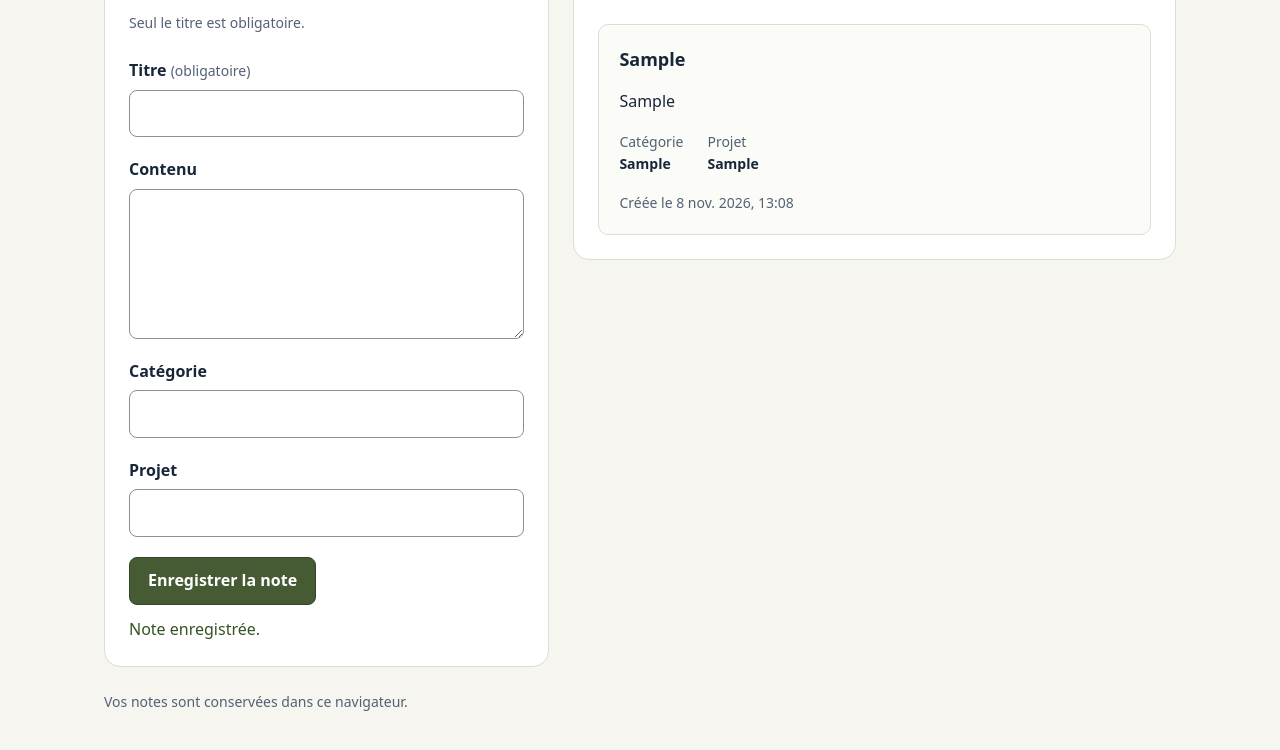
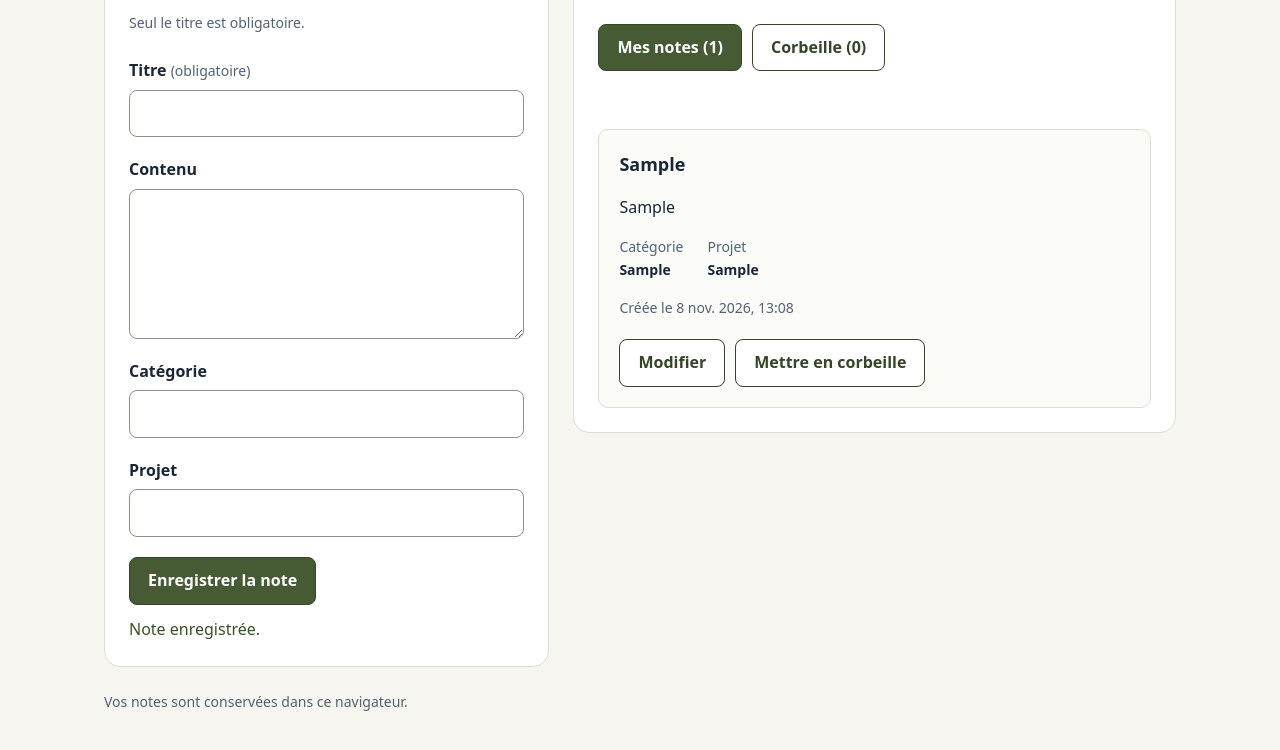
Before and after one commit to Kalu799/voicebot-banana, a React (Vite) app: page / in a window 1280 px wide. Both pictures are taken after typing "Sample", "Sample", "Sample", "Sample" into the empty fields and a click on the button "Enregistrer la note". Shown: the part 367-1117 px from the top of the page. Built offline with nearby package versions, Linux system fonts and the light colour scheme.

Commit message:
ADD modification et corbeille des notes dans l’interface

```diff
--- a/src/App.jsx
+++ b/src/App.jsx
@@ -4,10 +4,15 @@ import { useNotes } from './stores/useNotes.js'
 
 export default function App() {
   const { notes, chargement, erreur, rechargementRequis } = useNotes()
+  const [vue, setVue] = useState('actives')
+  const [confirmation, setConfirmation] = useState('')
   // filter produit une nouvelle liste : le tri ne modifie pas celle du store.
   const notesActives = notes
     .filter(note => note.deletedAt === null)
     .sort((a, b) => Date.parse(b.createdAt) - Date.parse(a.createdAt))
+  const notesSupprimees = notes
+    .filter(note => note.deletedAt !== null)
+    .sort((a, b) => Date.parse(b.deletedAt) - Date.parse(a.deletedAt))
 
   return (
     <main className="application">
@@ -35,17 +40,36 @@ export default function App() {
           <NoteForm />
         </section>
 
-        <section className="panneau" aria-labelledby="notes-actives"
+        <section className="panneau" aria-labelledby="notes-enregistrees"
           aria-busy={chargement}>
-          <h2 id="notes-actives">
-            Mes notes{!chargement && ` (${notesActives.length})`}
+          <h2 id="notes-enregistrees">
+            {vue === 'actives' ? 'Mes notes' : 'Corbeille'}
           </h2>
+          <div className="choix-vue" role="group" aria-label="Afficher les notes">
+            <button type="button" aria-pressed={vue === 'actives'}
+              onClick={() => setVue('actives')}>
+              Mes notes{!chargement && ` (${notesActives.length})`}
+            </button>
+            <button type="button" aria-pressed={vue === 'corbeille'}
+              onClick={() => setVue('corbeille')}>
+              Corbeille{!chargement && ` (${notesSupprimees.length})`}
+            </button>
+          </div>
+          <p className="confirmation" role="status">{confirmation}</p>
           {chargement ? (
             <p role="status">Chargement des notes…</p>
-          ) : rechargementRequis && notesActives.length === 0 ? (
+          ) : rechargementRequis && notes.length === 0 ? (
             <p>Rechargez la page pour retrouver vos notes.</p>
           ) : (
-            <NotesList notes={notesActives} />
+            <>
+              {/* Garder les listes montées préserve un brouillon lors du changement de vue. */}
+              <div hidden={vue !== 'actives'}>
+                <NotesList notes={notesActives} onConfirmer={setConfirmation} />
+              </div>
+              <div hidden={vue !== 'corbeille'}>
+                <NotesList notes={notesSupprimees} corbeille onConfirmer={setConfirmation} />
+              </div>
+            </>
           )}
         </section>
       </div>
@@ -54,3 +78,4 @@ export default function App() {
     </main>
   )
 }
+import { useState } from 'react'
--- a/src/components/NoteCard.jsx
+++ b/src/components/NoteCard.jsx
@@ -1,4 +1,54 @@
-export default function NoteCard({ note }) {
+import { useRef, useState } from 'react'
+import { useNotes } from '../stores/useNotes.js'
+import NoteForm from './NoteForm.jsx'
+
+export default function NoteCard({ note, onConfirmer = () => {} }) {
+  const { supprimerNote, restaurerNote, chargement, rechargementRequis } = useNotes()
+  const [edition, setEdition] = useState(false)
+  const [actionEnCours, setActionEnCours] = useState('')
+  const actionVerrouillee = useRef(false)
+  const enCorbeille = note.deletedAt !== null
+  const indisponible = chargement || rechargementRequis || Boolean(actionEnCours)
+
+  async function changerCorbeille() {
+    if (indisponible || actionVerrouillee.current) return
+
+    actionVerrouillee.current = true
+    setActionEnCours(enCorbeille ? 'restauration' : 'suppression')
+    onConfirmer('')
+
+    try {
+      if (enCorbeille) {
+        await restaurerNote(note.id)
+        onConfirmer('Note restaurée.')
+      } else {
+        await supprimerNote(note.id)
+        onConfirmer('Note mise en corbeille.')
+      }
+    } catch {
+      // App affiche l'erreur ; la carte reste à sa place si la sauvegarde échoue.
+    } finally {
+      actionVerrouillee.current = false
+      setActionEnCours('')
+    }
+  }
+
+  if (edition && !enCorbeille) {
+    return (
+      <article className="note note-edition">
+        <h3>Modifier la note</h3>
+        <NoteForm
+          note={note}
+          onAnnuler={() => setEdition(false)}
+          onEnregistre={() => {
+            setEdition(false)
+            onConfirmer('Note modifiée.')
+          }}
+        />
+      </article>
+    )
+  }
+
   return (
     <article className="note">
       <h3>{note.titre}</h3>
@@ -22,6 +72,33 @@ export default function NoteCard({ note }) {
           })}
         </time>
       </p>
+      {enCorbeille && (
+        <p className="note-date">
+          Mise en corbeille le{' '}
+          <time dateTime={note.deletedAt}>
+            {new Date(note.deletedAt).toLocaleString('fr-FR', {
+              dateStyle: 'medium', timeStyle: 'short',
+            })}
+          </time>
+        </p>
+      )}
+      <div className="actions-note">
+        {!enCorbeille && (
+          <button type="button" className="bouton-secondaire" disabled={indisponible}
+            onClick={() => {
+              onConfirmer('')
+              setEdition(true)
+            }}>
+            Modifier
+          </button>
+        )}
+        <button type="button" className="bouton-secondaire" disabled={indisponible}
+          onClick={changerCorbeille}>
+          {actionEnCours
+            ? enCorbeille ? 'Restauration…' : 'Mise en corbeille…'
+            : enCorbeille ? 'Restaurer' : 'Mettre en corbeille'}
+        </button>
+      </div>
     </article>
   )
 }
--- a/src/components/NoteForm.jsx
+++ b/src/components/NoteForm.jsx
@@ -1,4 +1,4 @@
-import { useRef, useState } from 'react'
+import { useId, useRef, useState } from 'react'
 import { useNotes } from '../stores/useNotes.js'
 
 const champsVides = {
@@ -8,9 +8,16 @@ const champsVides = {
   projet: '',
 }
 
-export default function NoteForm() {
-  const { ajouterNote, chargement, rechargementRequis } = useNotes()
-  const [champs, setChamps] = useState(champsVides)
+export default function NoteForm({ note = null, onAnnuler, onEnregistre }) {
+  const { ajouterNote, modifierNote, chargement, rechargementRequis } = useNotes()
+  const identifiant = useId()
+  // Initialiser le brouillon à l'ouverture ; les rendus suivants ne l'écrasent pas.
+  const [champs, setChamps] = useState(() => note ? {
+    titre: note.titre,
+    contenu: note.contenu,
+    categorie: note.categorie,
+    projet: note.projet,
+  } : champsVides)
   const [sauvegarde, setSauvegarde] = useState(false)
   const [confirmation, setConfirmation] = useState('')
   const soumissionEnCours = useRef(false)
@@ -32,9 +39,14 @@ export default function NoteForm() {
     setConfirmation('')
 
     try {
-      await ajouterNote(champs)
-      setChamps(champsVides)
-      setConfirmation('Note enregistrée.')
+      if (note) {
+        await modifierNote(note.id, champs)
+        onEnregistre?.()
+      } else {
+        await ajouterNote(champs)
+        setChamps(champsVides)
+        setConfirmation('Note enregistrée.')
+      }
     } catch {
       // App affiche l'erreur du store ; le formulaire conserve la saisie.
     } finally {
@@ -46,27 +58,37 @@ export default function NoteForm() {
   return (
     <form onSubmit={soumettre} aria-busy={sauvegarde}>
       <fieldset disabled={indisponible}>
-        <legend className="sr-only">Détails de la nouvelle note</legend>
+        <legend className="sr-only">
+          {note ? 'Modifier les détails de la note' : 'Détails de la nouvelle note'}
+        </legend>
 
-        <label htmlFor="note-titre">Titre <span>(obligatoire)</span></label>
-        <input id="note-titre" name="titre" value={champs.titre}
+        <label htmlFor={`${identifiant}-titre`}>Titre <span>(obligatoire)</span></label>
+        <input id={`${identifiant}-titre`} name="titre" value={champs.titre}
           onChange={changerChamp} required />
 
-        <label htmlFor="note-contenu">Contenu</label>
-        <textarea id="note-contenu" name="contenu" value={champs.contenu}
+        <label htmlFor={`${identifiant}-contenu`}>Contenu</label>
+        <textarea id={`${identifiant}-contenu`} name="contenu" value={champs.contenu}
           onChange={changerChamp} rows={5} />
 
-        <label htmlFor="note-categorie">Catégorie</label>
-        <input id="note-categorie" name="categorie" value={champs.categorie}
+        <label htmlFor={`${identifiant}-categorie`}>Catégorie</label>
+        <input id={`${identifiant}-categorie`} name="categorie" value={champs.categorie}
           onChange={changerChamp} />
 
-        <label htmlFor="note-projet">Projet</label>
-        <input id="note-projet" name="projet" value={champs.projet}
+        <label htmlFor={`${identifiant}-projet`}>Projet</label>
+        <input id={`${identifiant}-projet`} name="projet" value={champs.projet}
           onChange={changerChamp} />
 
-        <button type="submit">
-          {sauvegarde ? 'Enregistrement…' : 'Enregistrer la note'}
-        </button>
+        <div className="actions-note">
+          <button type="submit">
+            {sauvegarde ? 'Enregistrement…'
+              : note ? 'Enregistrer les modifications' : 'Enregistrer la note'}
+          </button>
+          {note && (
+            <button type="button" className="bouton-secondaire" onClick={onAnnuler}>
+              Annuler
+            </button>
+          )}
+        </div>
       </fieldset>
       <p className="confirmation" role="status">{confirmation}</p>
     </form>
--- a/src/components/NotesList.jsx
+++ b/src/components/NotesList.jsx
@@ -1,10 +1,11 @@
 import NoteCard from './NoteCard.jsx'
 
-export default function NotesList({ notes }) {
+export default function NotesList({ notes, corbeille = false, onConfirmer }) {
   if (notes.length === 0) {
     return (
       <p className="liste-vide">
-        Aucune note pour le moment. Créez votre première note avec le formulaire.
+        {corbeille ? 'La corbeille est vide.'
+          : 'Aucune note pour le moment. Créez votre première note avec le formulaire.'}
       </p>
     )
   }
@@ -12,7 +13,7 @@ export default function NotesList({ notes }) {
   return (
     <ul className="notes-liste">
       {notes.map(note => (
-        <li key={note.id}><NoteCard note={note} /></li>
+        <li key={note.id}><NoteCard note={note} onConfirmer={onConfirmer} /></li>
       ))}
     </ul>
   )
--- a/src/styles.css
+++ b/src/styles.css
@@ -168,6 +168,48 @@ fieldset:disabled :is(input, textarea) {
   font-size: 1.125rem;
 }
 
+.note-edition h3 {
+  margin-bottom: 20px;
+}
+
+.actions-note,
+.choix-vue {
+  display: flex;
+  flex-wrap: wrap;
+  gap: 10px;
+}
+
+.actions-note {
+  margin-top: 20px;
+}
+
+.actions-note button,
+.choix-vue button {
+  max-width: 100%;
+  overflow-wrap: anywhere;
+}
+
+.choix-vue {
+  margin-top: 20px;
+}
+
+.bouton-secondaire,
+.choix-vue button[aria-pressed="false"] {
+  background: #fff;
+  color: #344626;
+}
+
+.bouton-secondaire:hover:not(:disabled),
+.choix-vue button[aria-pressed="false"]:hover {
+  background: #eef1e8;
+}
+
+.bouton-secondaire:disabled,
+fieldset:disabled .bouton-secondaire {
+  background: #f0f1ed;
+  color: #526174;
+}
+
 .note-contenu {
   white-space: pre-wrap;
 }
```
Also changed, not shown: 10 other files (tests, documents, lock files or other folders).
